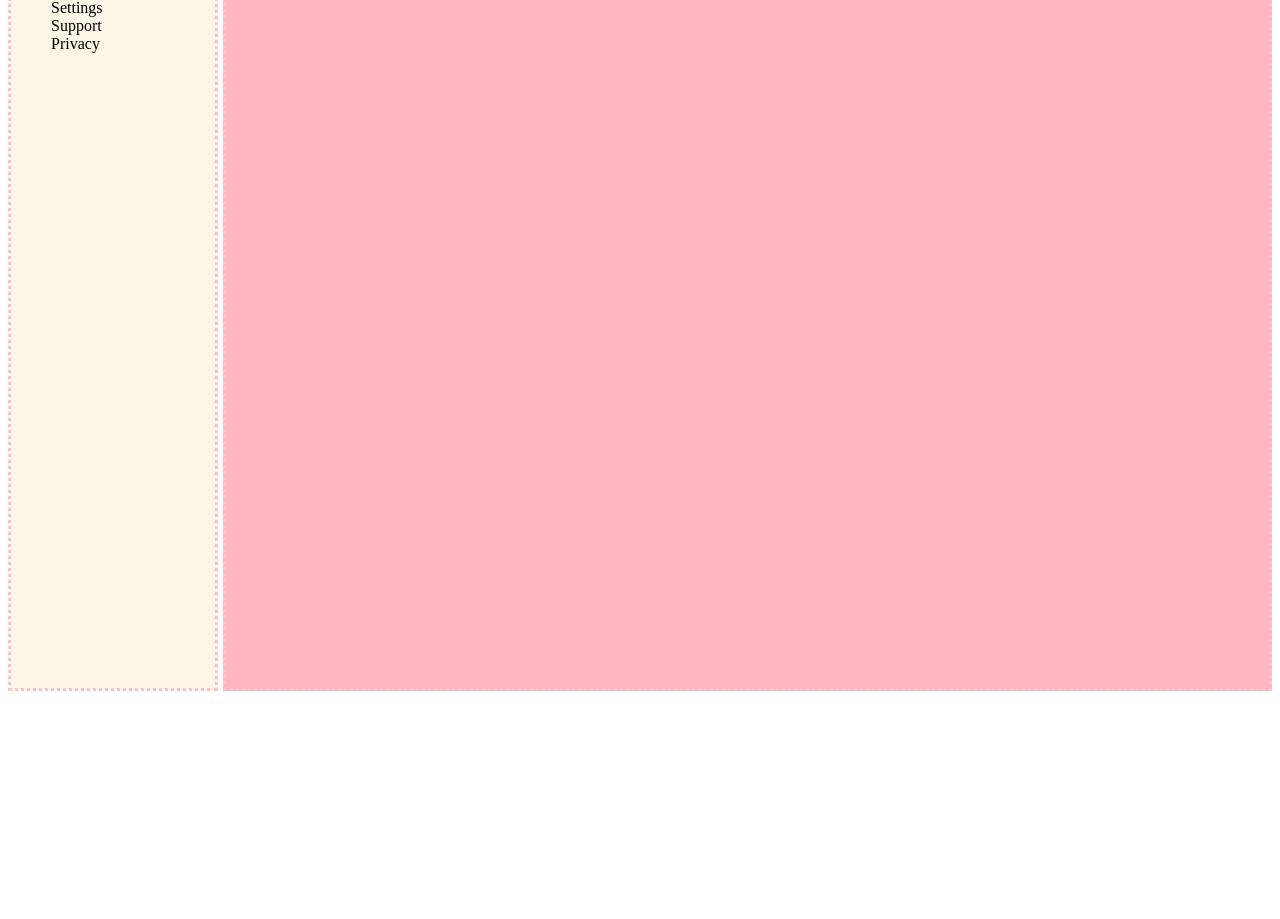
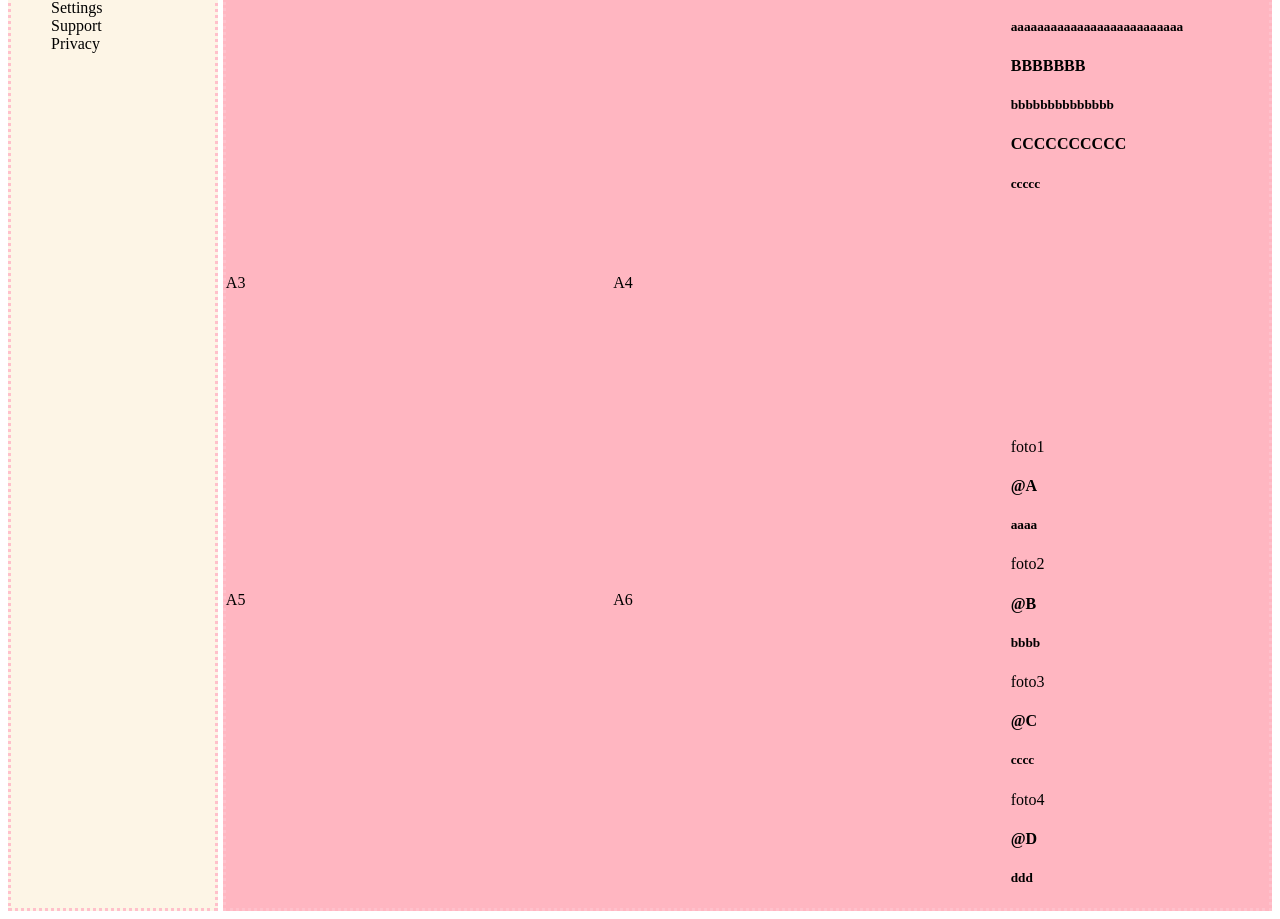
Before and after one commit to Femcel/Admin_Dashboard, a plain HTML site: page index.html in a window 1280 px wide. Shown: the part 250-1169 px from the top of the page. Before the commit the page ends 949 px from the top, so only its background shows below. Drawn offline with Linux system fonts and the light colour scheme.

Commit message:
Main-content section layout

```diff
--- a/index.html
+++ b/index.html
@@ -29,8 +29,6 @@
 
 		<div class="sidebar">
 			<h1>Dashboard</h1>
-
-			<section id="side_one">
 			<ul>
 				<li>Home</li>
 				<li>Profile</li>
@@ -39,18 +37,65 @@
 				<li>Tasks</li>
 				<li>Communities</li>
 			</ul>
-			</section>
 			<br/>
 			<ul>
 				<li>Settings</li>
 				<li>Support</li>
 				<li>Privacy</li>
 			</ul>
-
 		</div>
 
 		<div class="main-content">
-			<h1>content</h1>
+			<section id="projects">
+				<article>A1</article>
+				<article>A2</article>
+				<article>A3</article>
+				<article>A4</article>
+				<article>A5</article>
+				<article>A6</article>
+			</section>
+
+			<section id="announcements">
+				<div class="announcement">
+					<h4>AAAAAA</h4>
+					<h5>aaaaaaaaaaaaaaaaaaaaaaaaaa</h5>
+				</div>
+				<div class="announcement">
+					<h4>BBBBBBB</h4>
+					<h5>bbbbbbbbbbbbbb</h5>
+				</div>
+				<div class="announcement">
+					<h4>CCCCCCCCCC</h4>
+					<h5>ccccc</h5>
+				</div>
+			</section>
+
+			<section id="trending">
+				<div class="trend">
+					<span>foto1</span>
+					<h4>@A</h4>
+					<h5>aaaa</h5>
+				</div>
+
+				<div class="trend">
+					<span>foto2</span>
+					<h4>@B</h4>
+					<h5>bbbb</h5>
+				</div>
+
+				<div class="trend">
+					<span>foto3</span>
+					<h4>@C</h4>
+					<h5>cccc</h5>
+				</div>
+
+				<div class="trend">
+					<span>foto4</span>
+					<h4>@D</h4>
+					<h5>ddd</h5>
+				</div>
+			</section>
+
 		</div>
 
 	</div>
--- a/style.css
+++ b/style.css
@@ -24,6 +24,7 @@
 	background-color: antiquewhite;
 }
 
+
 #head_1 {
 	grid-column: 1 / 2;
 	grid-row: 1 / 2;
@@ -49,9 +50,32 @@
 	grid-row: 2 / 3;
 	grid-column: 2 / 3;
 
+	display: grid;
+	grid-template-columns: 3fr 1fr;
+	grid-template-rows: 1fr 1fr;
+
+	gap: 10px;
 	background-color: lightpink;
 }
 
+#projects {
+	grid-column: 1 / 2;
+	grid-row: 1 / 3;
+
+	display: grid;
+	grid-template-columns: repeat(2, 1fr);
+	grid-template-rows: repeat(3, 1fr);
+}
+
+#announcements {
+	grid-column: 2 / 3;
+	grid-row: 1 / 2;
+}
+
+#trending {
+	grid-column: 2 / 3;
+	grid-row: 2 / 3;
+}
 .container > div {
 	border: 3px pink dotted;
 }
```
Lines whose indentation alone changed are shown as unchanged.
